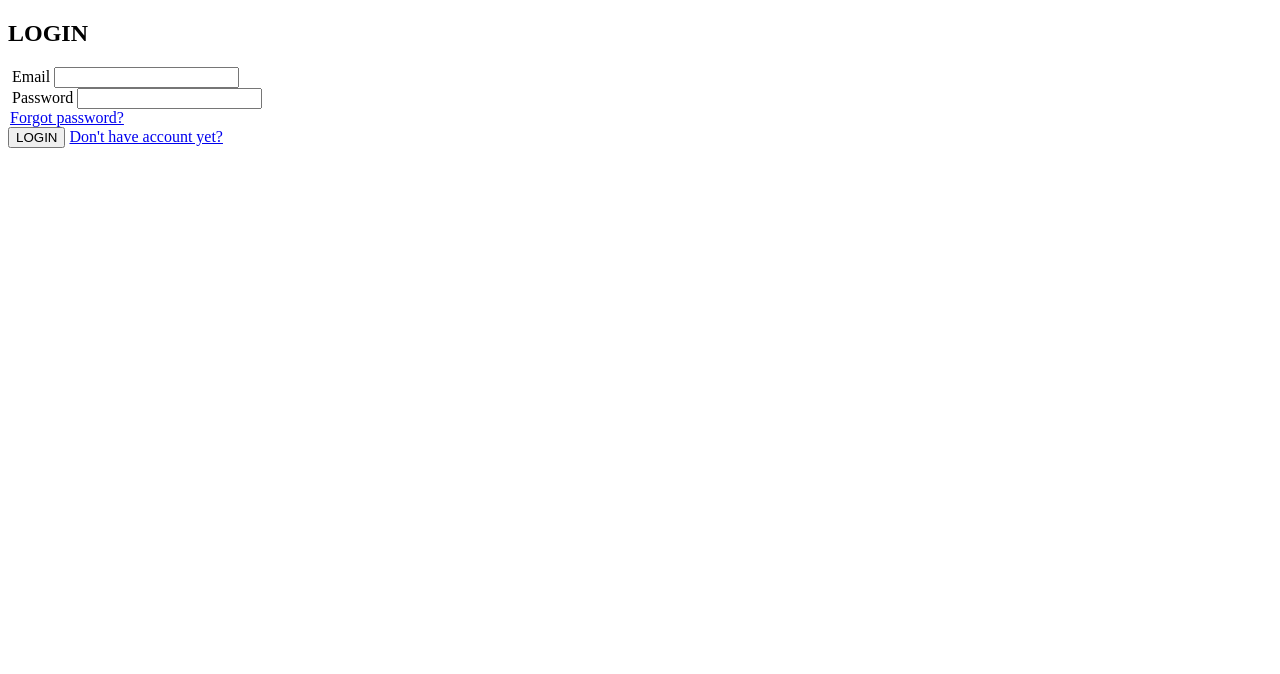
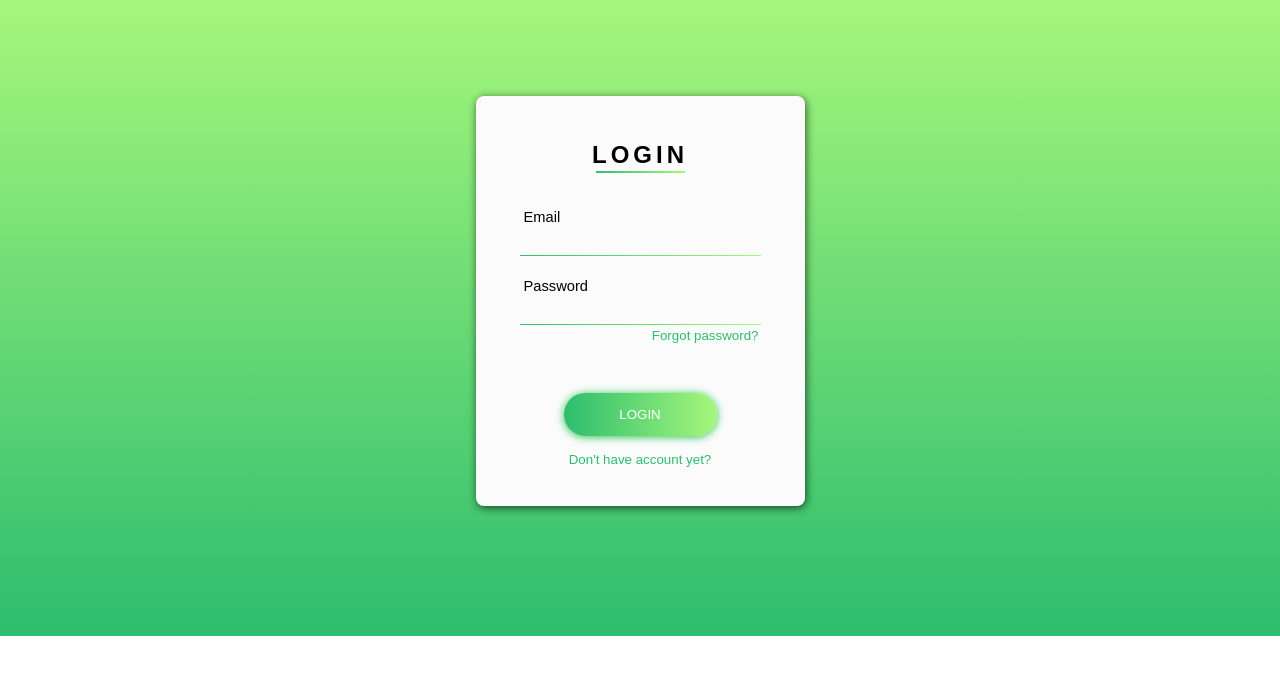
Before and after one commit to randyahmdhnnii/Login-Page, a plain HTML site: page index.html in a window 1280 px wide. Drawn offline with Linux system fonts and the light colour scheme.

Commit message:
Update index.html

```diff
--- a/index.html
+++ b/index.html
@@ -4,8 +4,9 @@
 <head>
   <meta charset="utf-8" />
   <meta http-equiv="X-UA-Compatible" content="IE=edge" />
-  <title>Card</title>
+  <title>Login Page</title>
   <meta name="viewport" content="width=device-width, initial-scale=1.0" />
+  <link rel="stylesheet" href="style.css">
 </head>
 
 <body>
```
